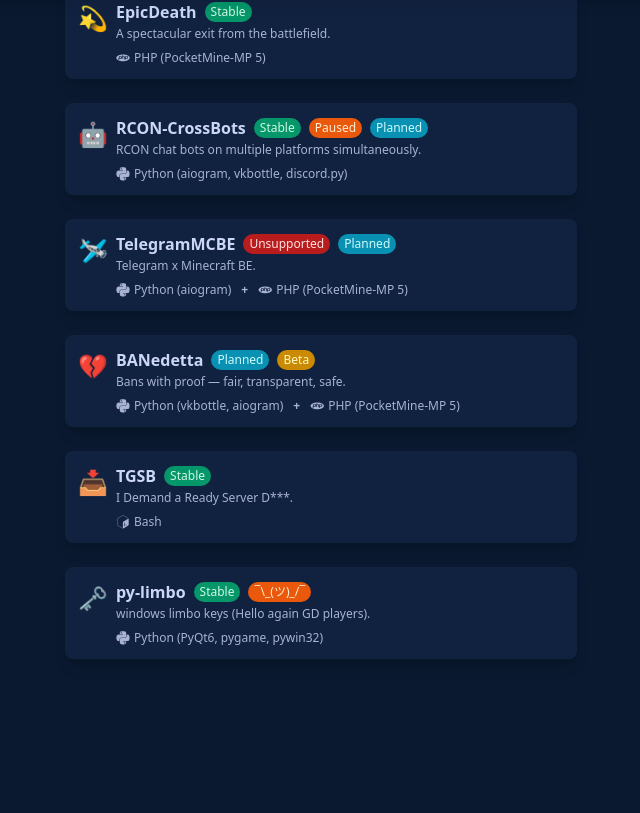
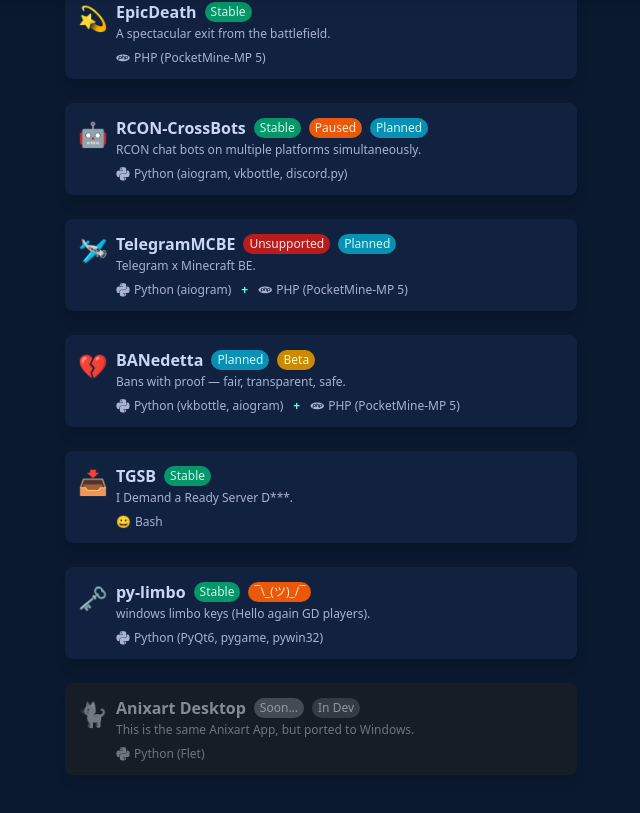
Before and after one commit to Taskov1ch/taskov1ch.github.io, a React (Vite) app: page / in a window 1280 px wide. Shown: the part 805-1618 px from the top of the page, without its empty margins (319-959 px from the left). Before the commit the page ends 1546 px from the top, so only its background shows below. Built offline with nearby package versions, Linux system fonts and the light colour scheme.

Commit message:
Add new project "Anixart Desktop" to content and update translations to support new tag "soon"

```diff
--- a/public/data/content_en.json
+++ b/public/data/content_en.json
@@ -79,6 +79,15 @@
 			"link": "https://github.com/Taskov1ch/py-limbo",
 			"technologies": ["Python (PyQt6, pygame, pywin32)"],
 			"tags": ["stable", "idk"]
+		},
+		{
+			"title": "Anixart Desktop",
+			"description": "This is the same Anixart App, but ported to Windows.",
+			"icon": "🐈",
+			"link": "#",
+			"technologies": ["Python (Flet)"],
+			"tags": ["soon", "dev"],
+			"disabled": true
 		}
 	],
 	"links": [
--- a/public/locales/en/translation.json
+++ b/public/locales/en/translation.json
@@ -40,6 +40,7 @@
 		"idk": "¯\\_(ツ)_/¯",
 		"active": "Active",
 		"passive": "Passive",
-		"rarely": "Rarely"
+		"rarely": "Rarely",
+		"soon": "Soon..."
 	}
 }
--- a/public/locales/ru/translation.json
+++ b/public/locales/ru/translation.json
@@ -40,6 +40,7 @@
 		"idk": "¯\\_(ツ)_/¯",
 		"active": "Активен",
 		"passive": "Пассивен",
-		"rarely": "Редко"
+		"rarely": "Редко",
+		"soon": "Скоро..."
 	}
 }
--- a/src/components/Card.jsx
+++ b/src/components/Card.jsx
@@ -1,101 +1,71 @@
-import React from "react";
-import { getLanguageIconInfo } from "../utils/getLanguageIconInfo";
-import { getTagStyle } from "../utils/getTagStyle";
-import { useTranslation } from "react-i18next";
+// src/components/Card.jsx
+import React from 'react';
+import { useTranslation } from 'react-i18next';
+import { getTagStyle } from '../utils/getTagStyle';
+import { getLanguageIconInfo } from '../utils/getLanguageIconInfo';
+import CryptoIcon from './CryptoIcon';
 
 function Card({ item, openCryptoModal }) {
-	const title = item.title || item.platform || item.method || "Unnamed Item";
-	const description = item.description || "";
-	const icon = item.icon || "❓";
-	const link = item.link || "#";
+	const { t } = useTranslation();
+
+	// Определяем переменные как раньше
+	const title = item.title || item.platform || item.method || 'Unnamed Item';
+	const description = item.description;
 	const username = item.username;
+	const icon = item.icon || '❓';
+	const link = item.link || '#';
 	const technologies = item.technologies;
 	const tags = item.tags;
-	const type = item.type || "link";
-	const { t } = useTranslation();
+	const type = item.type || 'link';
+	const isDisabled = item.disabled === true;
 
-	const handleClick = event => {
-		if (type === "crypto") {
+	const handleClick = (event) => {
+		if (isDisabled) {
 			event.preventDefault();
-			if (openCryptoModal && item.wallets) {
+			return;
+		}
+		if (type === 'crypto') {
+			event.preventDefault();
+			if (openCryptoModal && typeof openCryptoModal === 'function' && item.wallets) {
 				openCryptoModal(item.wallets);
 			} else {
-				console.error("openCryptoModal function or wallets data is missing!");
+				console.error("openCryptoModal func/data missing!");
 			}
 		}
 	};
 
-	return (
-		<a
-			href={link || "#"}
-			target={type === "link" ? "_blank" : undefined}
-			rel="noopener noreferrer"
-			onClick={handleClick}
-			className="
-		block p-2 sm:p-3 bg-navy-blue rounded-lg shadow-lg
-		border border-transparent hover:border-accent-blue
-		transition-all duration-300 ease-in-out
-		transform hover:-translate-y-1 hover:shadow-glow group
-		focus:outline-none focus:ring-2 focus:ring-accent-blue focus:ring-opacity-75
-		cursor-pointer"
-		>
-			<div className="flex items-start space-x-2">
-				<span className="text-xl sm:text-2xl pt-0.5 group-hover:scale-110 transition-transform duration-200">
-					{icon}
-				</span>
+	const commonCardClasses = "block p-2 sm:p-3 bg-navy-blue rounded-lg shadow-lg border border-transparent";
+	const enabledCardClasses = "transition-all duration-300 ease-in-out transform hover:-translate-y-1 hover:shadow-glow group focus:outline-none focus:ring-2 focus:ring-accent-blue focus:ring-opacity-75 cursor-pointer";
+	const disabledCardClasses = "opacity-60 grayscale cursor-not-allowed";
+
+	const RootElement = isDisabled ? 'div' : 'a';
+
+	const cardInnerContent = (
+		<div className="flex items-start space-x-2 pointer-events-none">
+			<span className={`text-xl sm:text-2xl pt-0.5 transition-transform duration-200 ${!isDisabled ? 'group-hover:scale-110' : ''}`}>{icon}</span>
 			<div className="flex-grow min-w-0">
 				<div className="flex items-center flex-wrap gap-x-2 gap-y-1 mb-0.5">
-						<h3 className="text-sm sm:text-base font-semibold text-light-blue group-hover:text-accent-blue transition-colors duration-200">
+					<h3 className={`text-sm sm:text-base font-semibold transition-colors duration-200 ${isDisabled ? 'text-light-blue' : 'text-light-blue group-hover:text-accent-blue'}`}>
 						{title}
 					</h3>
-						{Array.isArray(tags) &&
-							tags.map(tag => {
+					{Array.isArray(tags) && tags.map((tag) => {
 						const tagStyle = getTagStyle(tag);
-								return tagStyle ? (
-									<span
-										key={tag}
-										className={
-											`inline-block px-1.5 py-0.5 rounded-full text-xs font-medium whitespace-nowrap ` +
-											`${tagStyle.bgClass} ${tagStyle.textClass}`
-										}
-										title={tag}
-									>
-										{t(tagStyle.tKey, tag)}
-									</span>
-								) : null;
+						return tagStyle ? (<span key={tag} className={`inline-block px-1.5 py-0.5 rounded-full text-xs font-medium whitespace-nowrap ${tagStyle.bgClass} ${tagStyle.textClass}`} title={tag}>{t(tagStyle.tKey, tag)}</span>) : null;
 					})}
 				</div>
-					{username && (
-						<p className="text-xs text-lighter-blue mt-0.5 truncate" title={username}>
-							{username}
-						</p>
-					)}
-					{description && <p className="text-xs text-lighter-blue">{description}</p>}
+				{username && (<p className="text-xs text-lighter-blue mt-0.5 truncate" title={username}>@{username}</p>)}
+				{description && (<p className="text-xs text-lighter-blue mt-0.5">{description}</p>)}
 				{Array.isArray(technologies) && technologies.length > 0 && (
 					<div className="mt-2 flex items-center flex-wrap gap-x-1.5 gap-y-1 text-xs text-lighter-blue">
 						{technologies.map((tech, index) => {
 							const iconInfo = getLanguageIconInfo(tech);
-								if (!iconInfo) return null;
-
+							const cryptoIcon = tech.length <= 4 ? <CryptoIcon ticker={tech} currencyName={tech} className="w-4 h-4" /> : null;
+							const iconToRender = cryptoIcon || (iconInfo ? (iconInfo.type === 'devicon' ? (<i className={`${iconInfo.class} text-sm leading-none`} title={tech}></i>) : iconInfo.type === 'emoji' ? (<span className="text-sm leading-none" title={tech}>{iconInfo.content}</span>) : null) : null);
 							return (
 								<React.Fragment key={tech}>
-										{index > 0 && <span className="mx-1 font-semibold">+</span>}
+									{index > 0 && <span className="mx-1 font-semibold text-accent-blue">+</span>}
 									<span className="inline-flex items-center gap-x-1 whitespace-nowrap">
-											{iconInfo.type === "devicon" ? (
-												<i className={`${iconInfo.class} text-sm leading-none`} title={tech}></i>
-											) : (
-												<svg
-													xmlns="http://www.w3.org/2000/svg"
-													className="h-3.5 w-3.5"
-													fill="none"
-													viewBox="0 0 24 24"
-													stroke="currentColor"
-													strokeWidth={2}
-													title={tech}
-												>
-													<path strokeLinecap="round" strokeLinejoin="round" d={iconInfo.path} />
-												</svg>
-											)}
+										{iconToRender}
 										<span title={tech}>{tech}</span>
 									</span>
 								</React.Fragment>
@@ -105,7 +75,18 @@
 				)}
 			</div>
 		</div>
-		</a>
+	);
+
+	return (
+		<RootElement
+			href={!isDisabled && type === 'link' ? link : undefined}
+			target={!isDisabled && type === 'link' ? '_blank' : undefined}
+			rel={!isDisabled && type === 'link' ? "noopener noreferrer" : undefined}
+			onClick={handleClick}
+			className={`${commonCardClasses} ${isDisabled ? disabledCardClasses : enabledCardClasses}`}
+		>
+			{cardInnerContent}
+		</RootElement>
 	);
 }
 
--- a/src/utils/getTagStyle.js
+++ b/src/utils/getTagStyle.js
@@ -11,11 +11,12 @@
 		not_tested: { bgClass: "bg-purple-600", textClass: "text-purple-100" },
 		planned: { bgClass: "bg-cyan-600", textClass: "text-cyan-100" },
 		paused: { bgClass: "bg-orange-600", textClass: "text-orange-100" },
+		soon: { bgClass: "bg-sky-600", textClass: "text-sky-100" },
 		idk: { bgClass: "bg-orange-600", textClass: "text-orange-100" },
 
 		active: { bgClass: "bg-sky-600", textClass: "text-sky-100" },
 		passive: { bgClass: "bg-slate-500", textClass: "text-slate-100" },
-		rarely: { bgClass: "bg-gray-700", textClass: "text-gray-300" }
+		rarely: { bgClass: "bg-gray-700", textClass: "text-gray-300" },
 	};
 
 	const style = tagStyles[lowerTag];
```
Also changed, not shown: public/data/content_ru.json (+9 -0 lines). Lines whose indentation alone changed are shown as unchanged.
